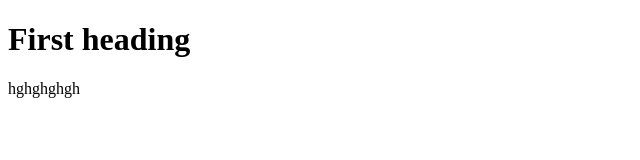
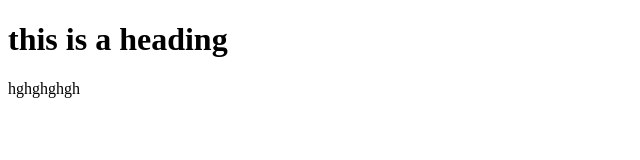
Before and after one commit to Mudasir572/learn-github, a plain HTML site: page index.html in a window 1280 px wide. Shown: the whole page, without its empty margins (0-640 px from the left). Drawn offline with Linux system fonts and the light colour scheme.

Commit message:
some changes in h1

```diff
--- a/index.html
+++ b/index.html
@@ -6,7 +6,7 @@
     <title>Git Training</title>
 </head>
 <body>
-    <h1>First heading</h1>
+    <h1>this is a heading</h1>
     <p>hghghghgh</p>
 </body>
 </html>
```
